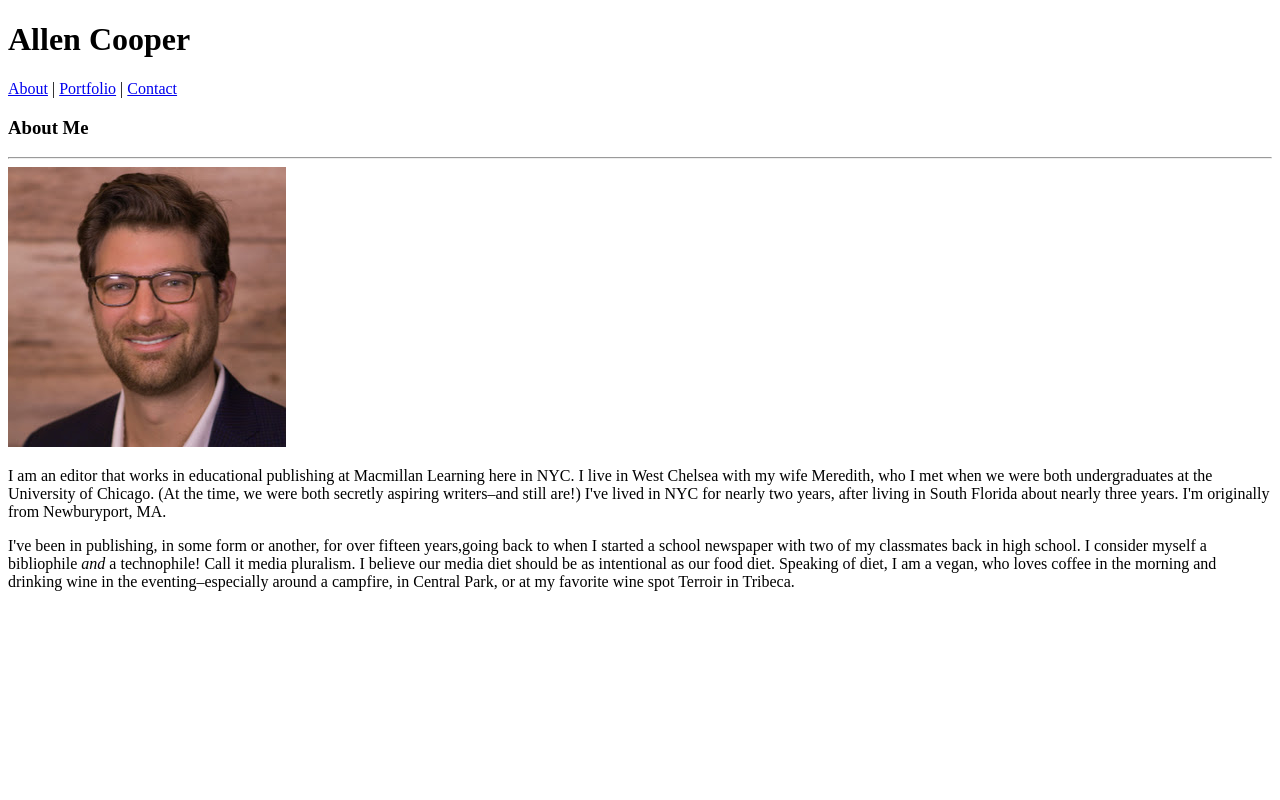
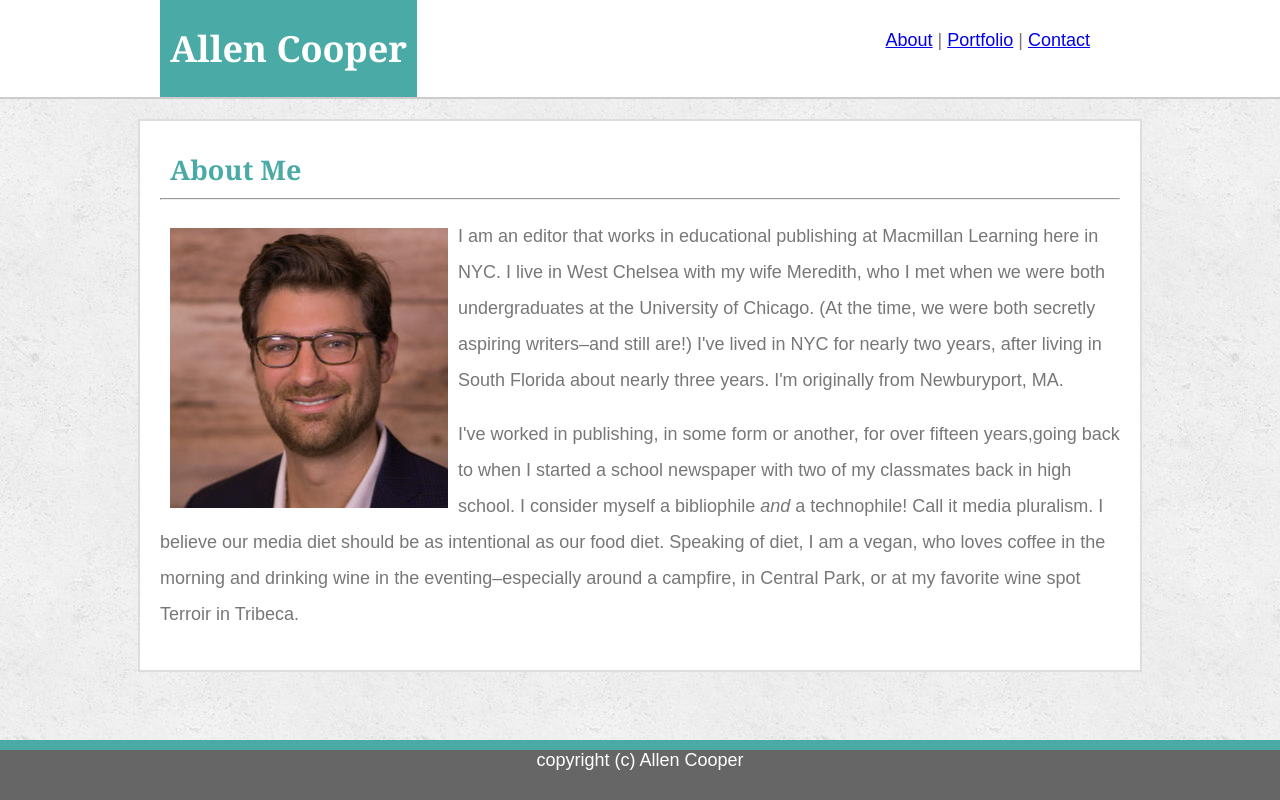
Before and after one commit to AllenDCooper/Basic-Portfolio, a plain HTML site: page index.html in a window 1280 px wide. Drawn offline with Linux system fonts and the light colour scheme.

Commit message:
updated html and css

```diff
--- a/assets/css/style.css
+++ b/assets/css/style.css
@@ -0,0 +1,82 @@
+body {
+    font-family: Arial, Helvetica, sans-serif;
+    color: #777777;
+    background-image: url("concrete_seamless.png");
+    background-repeat: repeat;
+    margin: 0 auto;
+    font-size: 18px;
+}
+
+h1, h2, h3 {
+    font-family: Georgia, 'Times New Roman', Times, serif;
+}
+
+header {
+    background-color:#ffffff;
+    border-bottom-style: solid;
+    border-width: 2px;
+    border-color: #cccccc;
+    margin: 0 auto;
+}
+
+.container1 {
+    width: 960px;
+    margin: 0 auto;
+}
+
+.container2 {
+    width: 960px;
+    margin: 20px auto;
+    padding: 20px;
+    background-color: #ffffff;
+    border-style: solid;
+    border-width: 2px;
+    border-color: #dddddd;
+}
+
+.headerLeft {
+    background-color: #4aaaa5;
+    color: white;
+    float: left;
+    padding: 0px 10px;
+}
+
+.headerRight {
+    float: right;
+    margin: 30px;
+}
+
+.clearfix:after {
+    content: ".";
+    visibility: hidden;
+    display: block;
+    height: 0;
+    clear: both;
+    }
+
+.floatLeft {
+    float: left;
+    margin: 10px;
+}
+
+.aboutMe {
+    color: #4aaaa5;
+    margin: 10px;
+}
+
+p {
+    line-height: 36px;
+}
+
+footer {
+    background-color: #666666;
+    border-top-style: solid;
+    border-width: 10px;
+    border-color: #4aaaa5;
+    position: fixed;
+    bottom: 0px;
+    width: 100%;
+    color: white;
+    text-align: center;
+    height: 50px;
+}
--- a/index.html
+++ b/index.html
@@ -6,7 +6,8 @@
         <link rel="stylesheet" type="text/css" href="assets/css/style.css">
     </head>
     <body>
-        <header>
+        <header class="clearfix">
+            <div class="container1">
                 <div class="headerLeft">
                     <h1>Allen Cooper</h1>
                 </div>
@@ -15,18 +16,23 @@
                     <a href="porfolio.html">Portfolio</a> |
                     <a href="contact.html">Contact</a>
                 </div>
+            </div>
         </header>
         <section>
-            <article>
-                <h1>About Me</h1>
+            <div class="container2">
+                <h1 class="aboutMe">About Me</h1>
                 <hr>
+                <div class="clearfix">
                     <img src="assets/images/Allen_headshot.jpg" alt="Allen headshot" class=floatLeft>
                     <p>I am an editor that works in educational publishing at Macmillan Learning here in NYC. I live in West Chelsea with my wife Meredith, who I met when we were both undergraduates at the University of Chicago. (At the time, we were both secretly aspiring writers&#8211and still are!) I've lived in NYC for nearly two years, after living in South Florida about nearly three years. I'm originally from Newburyport, MA.
                     </p>
-                <p>I've been in publishing, in some form or another, for over fifteen years,going back to when I started a school newspaper with two of my classmates back in high school. I consider myself a bibliophile <em>and</em> a technophile! Call it media pluralism. I believe our media diet should be as intentional as our food diet. Speaking of diet, I am a vegan, who loves coffee in the morning and drinking wine in the eventing&#8211especially around a campfire, in Central Park, or at my favorite wine spot Terroir in Tribeca.
+                    <p>I've worked in publishing, in some form or another, for over fifteen years,going back to when I started a school newspaper with two of my classmates back in high school. I consider myself a bibliophile <em>and</em> a technophile! Call it media pluralism. I believe our media diet should be as intentional as our food diet. Speaking of diet, I am a vegan, who loves coffee in the morning and drinking wine in the eventing&#8211especially around a campfire, in Central Park, or at my favorite wine spot Terroir in Tribeca.
                     </p>
-            </article>
+                </div>
+            </div>
         </section>
-
+        <footer>
+            copyright (c) Allen Cooper
+        </footer>
     </body>
 </html>
```
Also changed, not shown: assets/css/concrete_seamless.png (added). Lines whose indentation alone changed are shown as unchanged.
